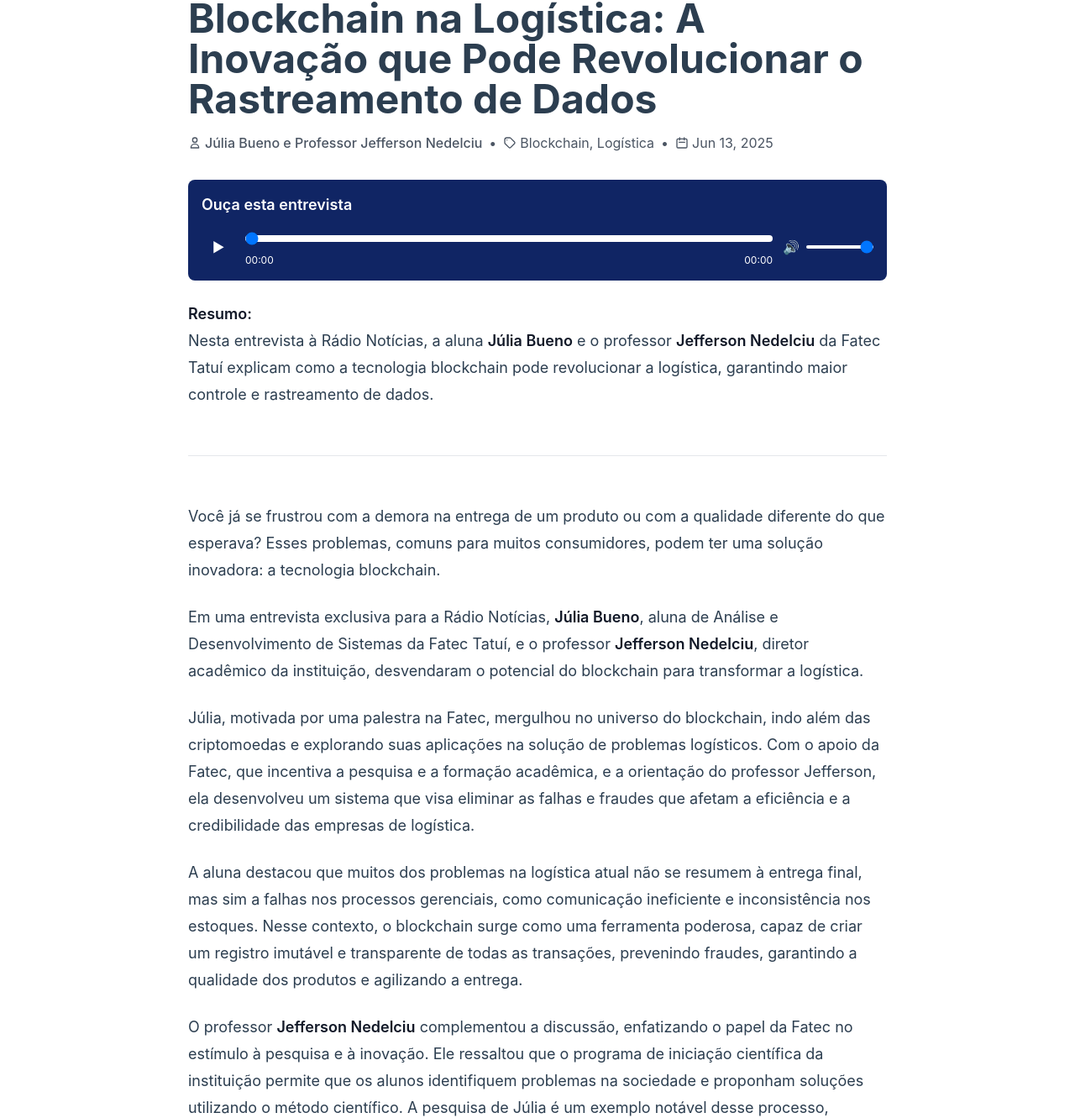
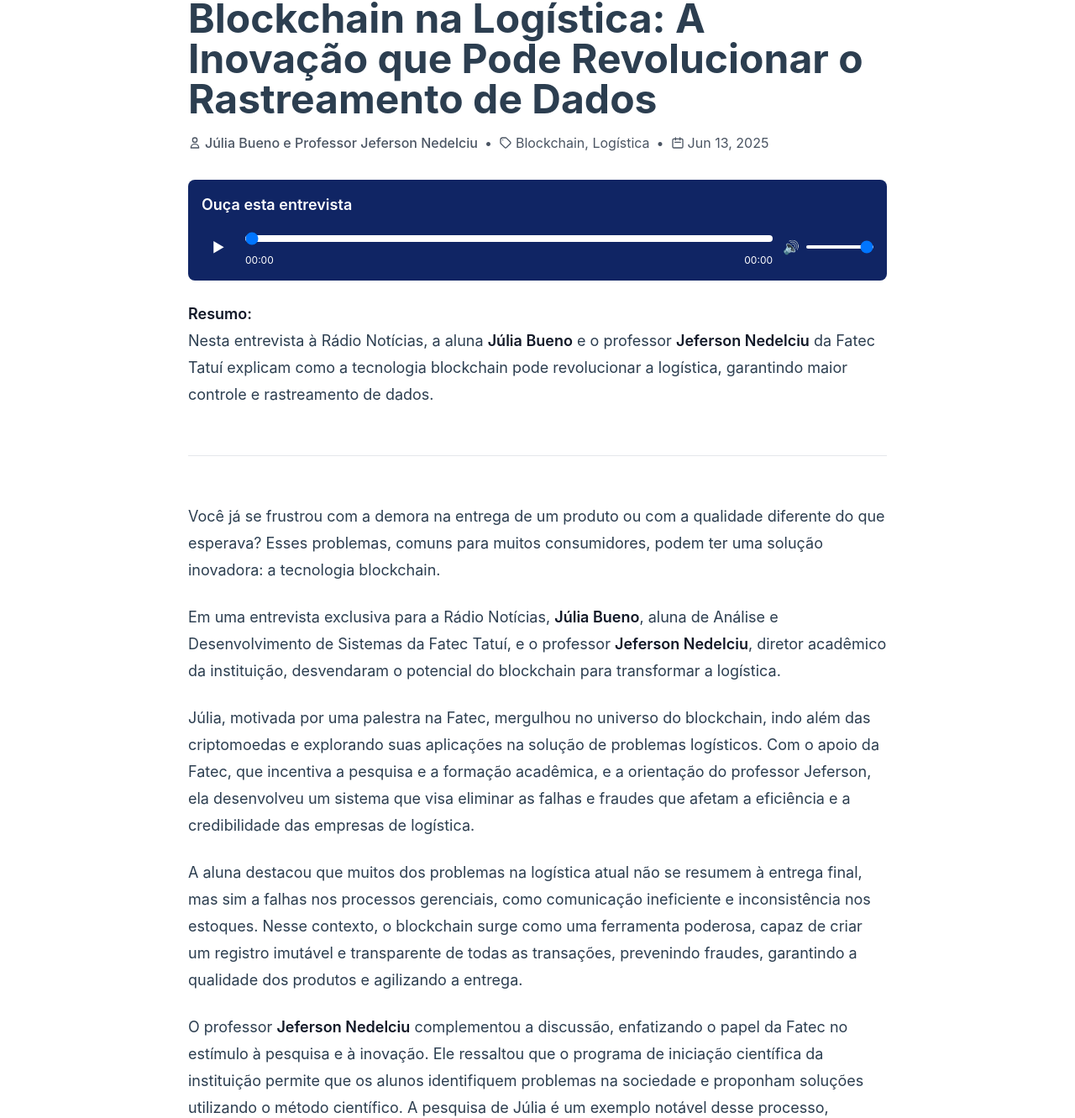
Before and after one commit to FatecTatuiEstagio/blog-tech.github.io, a Jekyll site: the page built from _posts/2025/06/2025-06-13-blockchain-na-logistica.md, in a window 1280 px wide. Shown: the part 115-1446 px from the top of the page at 84% size. Built offline with Jekyll 4.4.1, drawn with Linux system fonts in a browser that asks for light colours; some web fonts are replaced; comment, search, counter and statistics services are not loaded.

```diff
--- a/_posts/2025/06/2025-06-13-blockchain-na-logistica.md
+++ b/_posts/2025/06/2025-06-13-blockchain-na-logistica.md
@@ -3,24 +3,24 @@
 title: "Blockchain na Logística: A Inovação que Pode Revolucionar o Rastreamento de Dados"
 date: 2025-06-13
 categories: ["Blockchain", "Logística"]
-convidado: "Júlia Bueno e Professor Jefferson Nedelciu"
+convidado: "Júlia Bueno e Professor Jeferson Nedelciu"
 image: "/assets/image/post/2025/06/2025-06-13.jpg"
 public_id: "audio/2025/2025-06-13_36706ad54d1f550d88710e2d530fc58b"
 ---
 
 **Resumo:**
-Nesta entrevista à Rádio Notícias, a aluna **Júlia Bueno** e o professor **Jefferson Nedelciu** da Fatec Tatuí explicam como a tecnologia blockchain pode revolucionar a logística, garantindo maior controle e rastreamento de dados.
+Nesta entrevista à Rádio Notícias, a aluna **Júlia Bueno** e o professor **Jeferson Nedelciu** da Fatec Tatuí explicam como a tecnologia blockchain pode revolucionar a logística, garantindo maior controle e rastreamento de dados.
 
 ---
 
 Você já se frustrou com a demora na entrega de um produto ou com a qualidade diferente do que esperava? Esses problemas, comuns para muitos consumidores, podem ter uma solução inovadora: a tecnologia blockchain.
 
-Em uma entrevista exclusiva para a Rádio Notícias, **Júlia Bueno**, aluna de Análise e Desenvolvimento de Sistemas da Fatec Tatuí, e o professor **Jefferson Nedelciu**, diretor acadêmico da instituição, desvendaram o potencial do blockchain para transformar a logística.
+Em uma entrevista exclusiva para a Rádio Notícias, **Júlia Bueno**, aluna de Análise e Desenvolvimento de Sistemas da Fatec Tatuí, e o professor **Jeferson Nedelciu**, diretor acadêmico da instituição, desvendaram o potencial do blockchain para transformar a logística.
 
-Júlia, motivada por uma palestra na Fatec, mergulhou no universo do blockchain, indo além das criptomoedas e explorando suas aplicações na solução de problemas logísticos. Com o apoio da Fatec, que incentiva a pesquisa e a formação acadêmica, e a orientação do professor Jefferson, ela desenvolveu um sistema que visa eliminar as falhas e fraudes que afetam a eficiência e a credibilidade das empresas de logística.
+Júlia, motivada por uma palestra na Fatec, mergulhou no universo do blockchain, indo além das criptomoedas e explorando suas aplicações na solução de problemas logísticos. Com o apoio da Fatec, que incentiva a pesquisa e a formação acadêmica, e a orientação do professor Jeferson, ela desenvolveu um sistema que visa eliminar as falhas e fraudes que afetam a eficiência e a credibilidade das empresas de logística.
 
 A aluna destacou que muitos dos problemas na logística atual não se resumem à entrega final, mas sim a falhas nos processos gerenciais, como comunicação ineficiente e inconsistência nos estoques. Nesse contexto, o blockchain surge como uma ferramenta poderosa, capaz de criar um registro imutável e transparente de todas as transações, prevenindo fraudes, garantindo a qualidade dos produtos e agilizando a entrega.
 
-O professor **Jefferson Nedelciu** complementou a discussão, enfatizando o papel da Fatec no estímulo à pesquisa e à inovação. Ele ressaltou que o programa de iniciação científica da instituição permite que os alunos identifiquem problemas na sociedade e proponham soluções utilizando o método científico. A pesquisa de Júlia é um exemplo notável desse processo, mostrando como a tecnologia blockchain pode ser aplicada para otimizar a gestão da cadeia de suprimentos e aumentar a satisfação do cliente.
+O professor **Jeferson Nedelciu** complementou a discussão, enfatizando o papel da Fatec no estímulo à pesquisa e à inovação. Ele ressaltou que o programa de iniciação científica da instituição permite que os alunos identifiquem problemas na sociedade e proponham soluções utilizando o método científico. A pesquisa de Júlia é um exemplo notável desse processo, mostrando como a tecnologia blockchain pode ser aplicada para otimizar a gestão da cadeia de suprimentos e aumentar a satisfação do cliente.
 
 Com a publicação do artigo científico de **Júlia Bueno**, a Fatec Tatuí espera contribuir para o debate sobre o uso do blockchain na logística e incentivar outras empresas a adotarem essa tecnologia inovadora.
```
Also changed, not shown: _data/cloudinary-urls.json (+38 -3 lines), _posts/2025/05/2025-05-15-sacolas-biodegradaveis.md (added, +19 -0 lines), _posts/2025/05/2025-05-30-neuroeducacao.md (added, +20 -0 lines), _posts/2025/06/2025-06-27-dicas-para-o-vestibular-da-fatec.md (+2 -2 lines), _posts/2025/09/2025-09-04-isencao-taxa-inscricao-vestibular-fatec-tatui.md (+3 -3 lines), assets/image/post/2025/02/2025-02-13.jpg (added), assets/image/post/2025/02/2025-02-20.jpg (added), assets/image/post/2025/02/2025-02-26.jpg (added), assets/image/post/2025/03/2025-03-12.jpg (added), assets/image/post/2025/03/2025-03-19.jpg (added), assets/image/post/2025/03/2025-03-27.jpg (added), assets/image/post/2025/04/2025-04-05.png (added), assets/image/post/2025/04/2025-04-09-01.png (added), assets/image/post/2025/04/2025-04-09-02.jpg (added), 4 more files.
